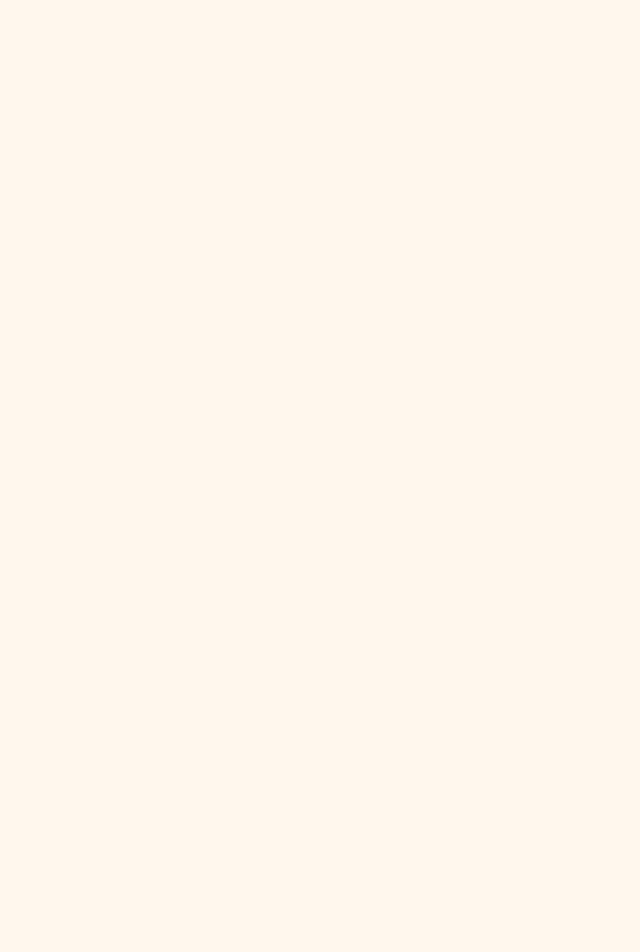
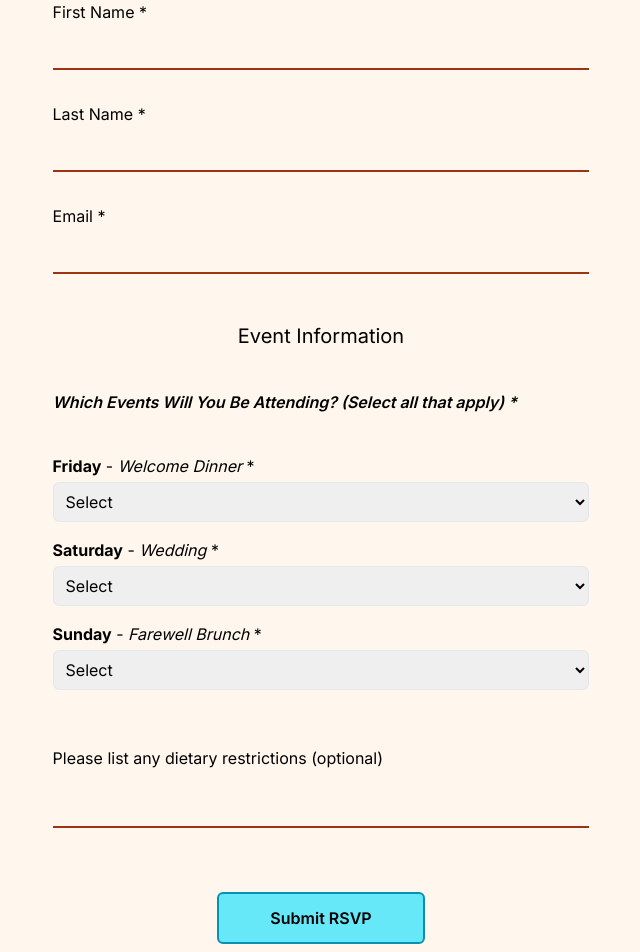
Before and after one commit to lymarrie/wedding-website, a Next.js app: page /rsvp in a window 1280 px wide. Shown: the part 440-1392 px from the top of the page, without its empty margins (319-959 px from the left). Before the commit the page ends 992 px from the top, so only its background shows below. Built offline with nearby package versions, Linux system fonts and the light colour scheme.

Commit message:
rsvp form

```diff
--- /dev/null
+++ b/app/api/createRsvp.js
@@ -0,0 +1,18 @@
+// pages/api/save-rsvp.js
+
+export default async function handler(req, res) {
+    if (req.method === 'POST') {
+      const data = req.body;
+
+      // Implement logic to save data to your chosen database
+      // Example: You can use MongoDB with the `mongodb` package
+      // or any other database of your choice
+
+      // For example, if you want to log the data for now
+      console.log('RSVP Data:', data);
+
+      res.status(200).json({ success: true });
+    } else {
+      res.status(405).json({ error: 'Method Not Allowed' });
+    }
+  }
--- a/app/components/navbar.tsx
+++ b/app/components/navbar.tsx
@@ -32,7 +32,7 @@ const Navbar: React.FC = () => {
 
   const navItems = {
     '/': {
-      name: 'home',
+      name: 'Home',
     },
     '/wedding-weekend': {
       name: 'Wedding Weekend',
--- /dev/null
+++ b/app/components/rsvpform.tsx
@@ -0,0 +1,154 @@
+// components/RSVPForm.js
+'use client'
+import { useState } from 'react';
+import events from '../data/events'; // Adjust the path accordingly
+
+const RSVPForm = () => {
+  const [firstName, setFirstName] = useState('');
+  const [lastName, setLastName] = useState('');
+  const [email, setEmail] = useState('');
+  const [dietaryRestrictions, setDietaryRestrictions] = useState(''); // New state for dietary restrictions
+  const [eventSelection, setEventSelection] = useState(
+    events.reduce((acc, event) => {
+      acc[event.title] = ''; // Initializing with an empty string as the default value
+      return acc;
+    }, {})
+  );
+
+  const handleEventChange = (eventTitle, value) => {
+    setEventSelection((prevSelection) => ({
+      ...prevSelection,
+      [eventTitle]: value,
+    }));
+  };
+
+  const handleSubmit = async (e) => {
+    e.preventDefault();
+
+    // Perform validation if needed
+
+    // Create an object with the form data
+    const formData = {
+      firstName,
+      lastName,
+      email,
+      events: eventSelection,
+      dietaryRestrictions,
+    };
+
+    // Use fetch to send a POST request to your serverless function
+    const response = await fetch('/api/save-rsvp', {
+      method: 'POST',
+      headers: {
+        'Content-Type': 'application/json',
+      },
+      body: JSON.stringify(formData),
+    });
+
+    // Handle the response as needed
+    if (response.ok) {
+      // Success, you can redirect or show a success message
+      console.log('RSVP submitted successfully!');
+    } else {
+      // Handle errors
+      console.error('Error submitting RSVP');
+    }
+  };
+
+  return (
+    <form className="space-y-8 w-2/3">
+        <h3>Guest Information</h3>
+        <div className="">
+            <label htmlFor="firstName" className="">
+                First Name *
+            </label>
+            <input
+                type="text"
+                id="firstName"
+                name="firstName"
+                value={firstName}
+                onChange={(e) => setFirstName(e.target.value)}
+                className="mt-1 p-2 border-b-2 border-orange-800 bg-orange-50 w-full"
+            />
+        </div>
+        <div>
+            <label htmlFor="lastName" className="">
+                Last Name *
+            </label>
+            <input
+                type="text"
+                id="lastName"
+                name="lastName"
+                value={lastName}
+                onChange={(e) => setLastName(e.target.value)}
+                className="mt-1 p-2 border-b-2 border-orange-800 bg-orange-50 w-full"
+            />
+        </div>
+        <div>
+            <label htmlFor="email" className="">
+                Email *
+            </label>
+            <input
+                type="text"
+                id="email"
+                name="email"
+                value={email}
+                onChange={(e) => setEmail(e.target.value)}
+                className="mt-1 p-2 border-b-2 border-orange-800 bg-orange-50 w-full"
+            />
+        </div>
+      {/* Repeat similar code for last name and email fields */}
+
+      <div className="py-4 space-y-10">
+        <h3>Event Information</h3>
+        <h5 className="mt-4">Which Events Will You Be Attending? (Select all that apply) *</h5>
+        <div className="mt-4 space-y-4">
+            {events.map((event) => (
+                <div key={event.title}>
+                <label htmlFor={event.title}>
+                    <strong>{event.day}</strong> - <em>{event.title}</em> *
+                </label>
+                <select
+                    id={`eventSelection_${event.title}`}
+                    name={`eventSelection_${event.title}`}
+                    value={eventSelection[event.title] || ''} // Ensure a default value is set
+                    onChange={(e) => handleEventChange(event.title, e.target.value)}
+                    className="mt-1 p-2 border w-full rounded-md"
+                    required
+                >
+                    <option value="">Select</option>
+                    <option value="yes">Yes</option>
+                    <option value="no">No</option>
+                </select>
+                </div>
+            ))}
+        </div>
+        <div className="py-4 space-y-4">
+            <label htmlFor="dietaryRestrictions" className="">
+                Please list any dietary restrictions (optional)
+            </label>
+            <input
+                type="text"
+                id="dietaryRestrictions"
+                name="dietaryRestrictions"
+                value={dietaryRestrictions}
+                onChange={(e) => setDietaryRestrictions(e.target.value)}
+                className="mt-1 p-2 border-b-2 border-orange-800 bg-orange-50 w-full"
+            />
+        </div>
+      </div>
+
+      <div className="text-center">
+        <button
+            type="submit"
+            onClick={handleSubmit}
+            className="bg-cyan-300 border-2 border-cyan-600 font-semibold py-3 px-4 w-52 rounded-md transition duration-300 ease-in-out hover:bg-white hover:border-cyan-300"
+        >
+            Submit RSVP
+        </button>
+      </div>
+    </form>
+  );
+};
+
+export default RSVPForm;
--- /dev/null
+++ b/app/data/events.js
@@ -0,0 +1,37 @@
+const events = [
+    {
+      title: "Welcome Dinner",
+      day: "Friday",
+      time: "5:00 PM",
+      location: "Luc's Villa (Dining Hall)",
+      photo: {
+        src: '/fish.png',
+        alt: 'Welcome Dinner'
+      },
+      paragraph: "Join us for a dinner of pure indulgence featuring caviar, deep-sea sashimi, and Michelin-starred delights."
+    },
+    {
+      title: "Wedding",
+      day: "Saturday",
+      time: "4:30 PM",
+      location: "Luc's Beach Cabana",
+      photo: {
+        src: '/flowers.webp',
+        alt: 'Wedding'
+      },
+      paragraph: "Experience a romantic wedding celebration on Luc's private beach, where love blossoms amidst the enchanting waves."
+    },
+    {
+      title: "Farewell Brunch",
+      day: "Sunday",
+      time: "10:00 AM",
+      location: "Luc's Garden Terrace",
+      photo: {
+        src: '/tropical-drink.webp',
+        alt: 'My Image'
+      },
+      paragraph: "Savor a farewell brunch with Belgian waffles, eggs benedict, banana chocolate chip pancakes, and fresh spinach smoothies. For the daring, Bloody Marys and mimosas will be served. Enjoy a culinary farewell treat!"
+    }
+];
+
+export default events;
--- a/app/globals.css
+++ b/app/globals.css
@@ -33,3 +33,7 @@ h4{
 h5 {
   @apply font-semibold italic;
 }
+
+form {
+  @apply w-full;
+}
--- a/app/rsvp/page.tsx
+++ b/app/rsvp/page.tsx
@@ -1,11 +1,16 @@
 import Image from 'next/image';
+import RSVPForm from '../components/rsvpform';
 
-export default function Rsvp() {
+export default function RSVP() {
+
   return (
-    <main className="flex min-h-screen flex-col items-center space-y-20 centered-container">
-        <div className="">
+    <main className="flex min-h-screen flex-col items-center centered-container">
+        <div className="space-y-4 text-center">
             <h1>RSVP</h1>
+            <p className="flex mx-auto w-2/3">We are excited and grateful to celebrate this special occasion with our friends and family and hope that you can join us.</p>
+            <p className="text-center">Kindly reply by XX/XX/XXXX.</p>
         </div>
+        <RSVPForm />
     </main>
   )
 }
--- a/app/wedding-weekend/page.tsx
+++ b/app/wedding-weekend/page.tsx
@@ -1,44 +1,9 @@
 import Image from 'next/image';
 import EventCard from '../components/eventcard';
+import events from '../data/events'; // Adjust the path accordingly
+
 
 export default function WeddingWeekend() {
-
-  const events = [
-    {
-      title: "Welcome Dinner",
-      day: "Friday",
-      time: "5:00 PM",
-      location: "Luc's Villa (Dining Hall)",
-      photo: {
-        src: '/fish.png',
-        alt: 'Welcome Dinner'
-      },
-      paragraph: "Join us for a dinner of pure indulgence featuring caviar, deep-sea sashimi, and Michelin-starred delights."
-    },
-    {
-      title: "Wedding",
-      day: "Saturday",
-      time: "4:30 PM",
-      location: "Luc's Beach Cabana",
-      photo: {
-        src: '/flowers.webp',
-        alt: 'Wedding'
-      },
-      paragraph: "Experience a romantic wedding celebration on Luc's private beach, where love blossoms amidst the enchanting waves."
-    },
-    {
-      title: "Farewell Brunch",
-      day: "Sunday",
-      time: "10:00 AM",
-      location: "Luc's Garden Terrace",
-      photo: {
-        src: '/tropical-drink.webp',
-        alt: 'My Image'
-      },
-      paragraph: "Savor a farewell brunch with Belgian waffles, eggs benedict, banana chocolate chip pancakes, and fresh spinach smoothies. For the daring, Bloody Marys and mimosas will be served. Enjoy a culinary farewell treat!"
-    }
-  ];
-
 
   return (
     <main className="flex flex-col centered-container">
```
